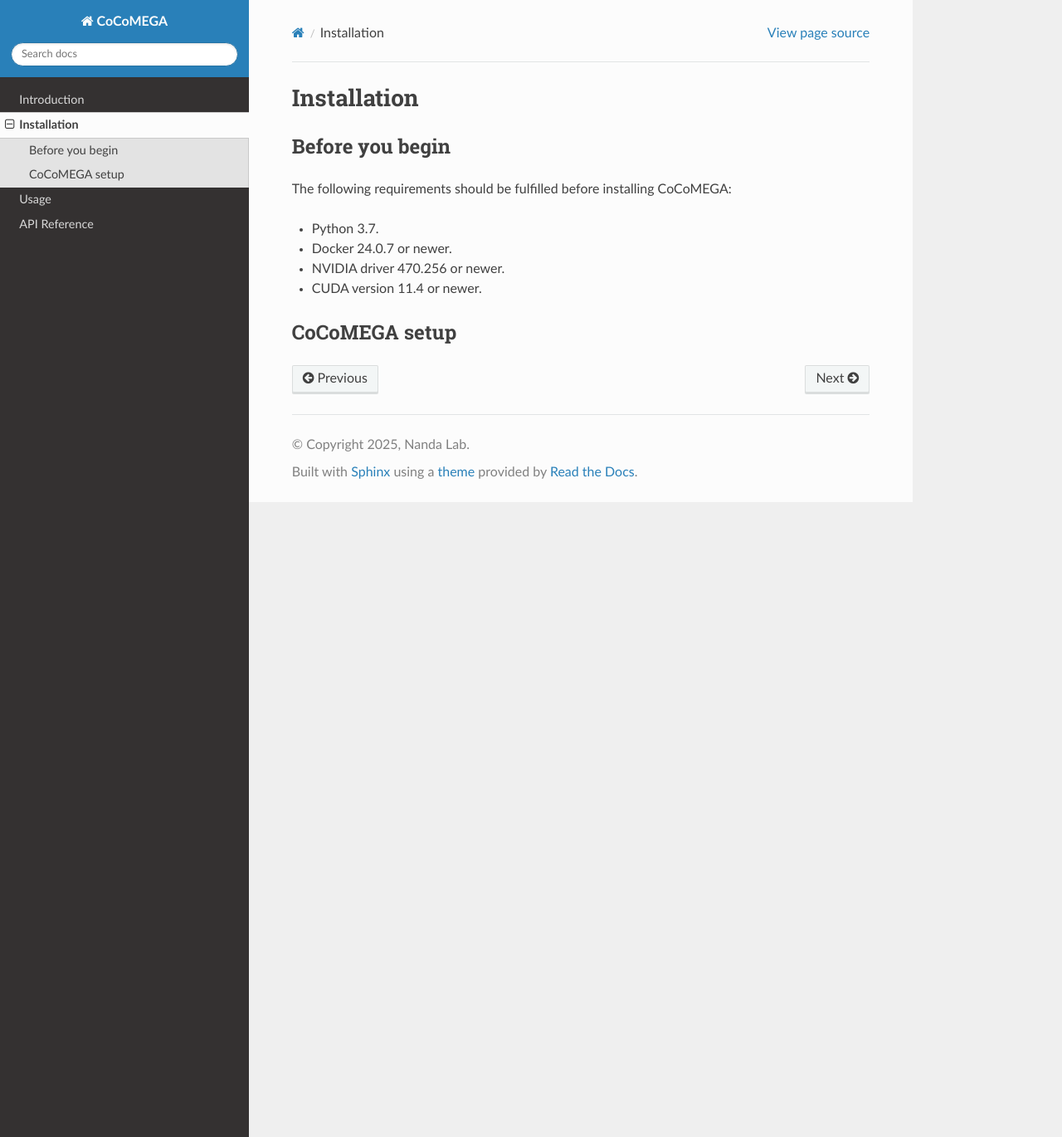
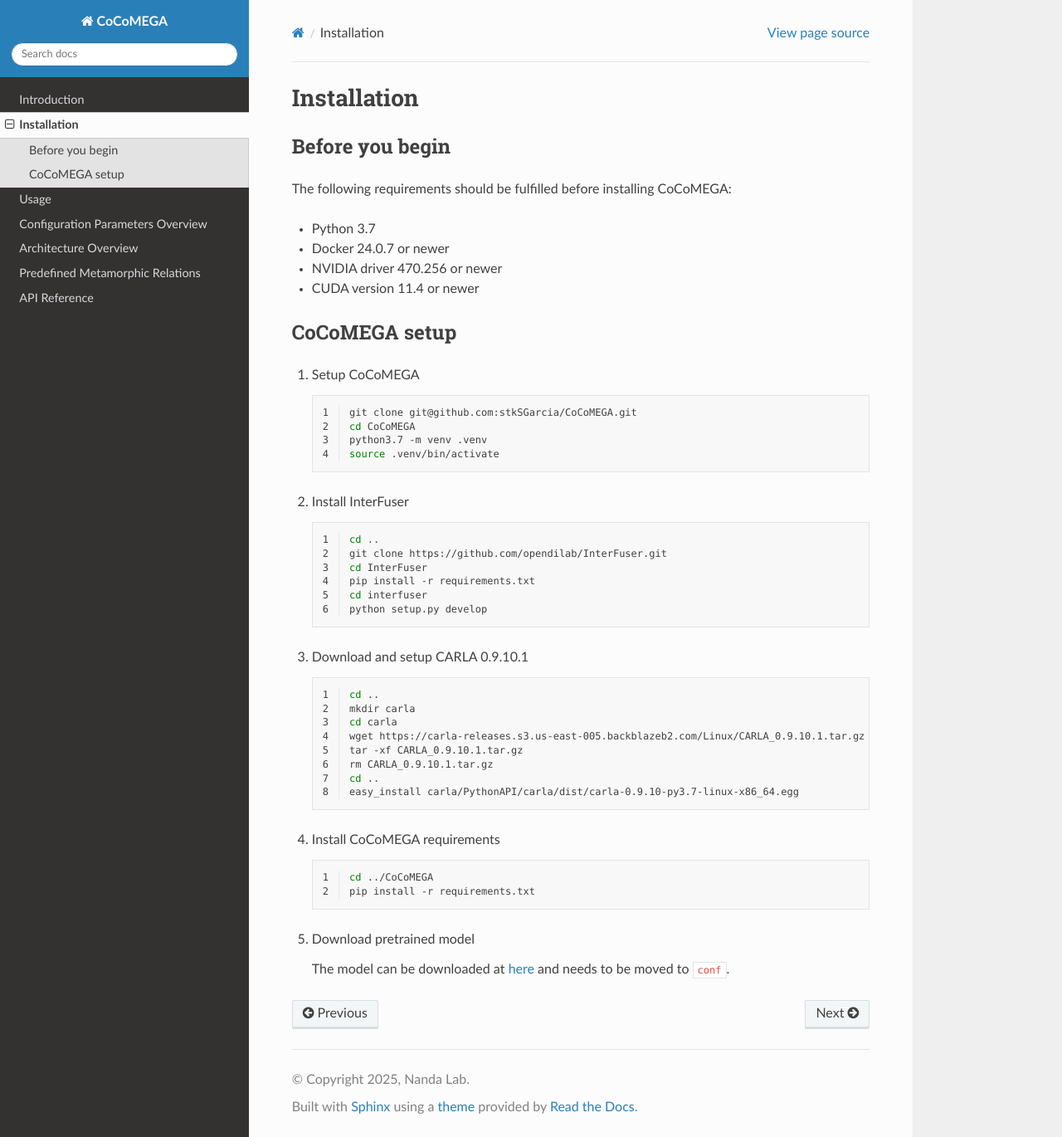
Before and after one commit to ainlamyae/CoCoMEGA, a Sphinx documentation site: the page built from docs/install.rst, in a window 1280 px wide and 1370 px high. Shown: the whole window at 83% size. Built offline with Sphinx 7.4.7 and the Read the Docs theme 3.1.0, drawn with Linux system fonts in a browser that asks for light colours.

```diff
--- a/docs/index.rst
+++ b/docs/index.rst
@@ -7,11 +7,14 @@ Welcome to CoCoMEGA's documentation!
 ====================================
 
 .. toctree::
-   :maxdepth: 4
+   :maxdepth: 3
 
    intro
    install
    usage
+   conf
+   arch
+   mrs
    api
 
 Indices and tables
--- a/docs/install.rst
+++ b/docs/install.rst
@@ -6,10 +6,58 @@ Before you begin
 
 The following requirements should be fulfilled before installing CoCoMEGA:
 
-- Python 3.7.
-- Docker 24.0.7 or newer.
-- NVIDIA driver 470.256 or newer.
-- CUDA version 11.4 or newer.
+- Python 3.7
+- Docker 24.0.7 or newer
+- NVIDIA driver 470.256 or newer
+- CUDA version 11.4 or newer
 
 CoCoMEGA setup
 --------------
+
+#. Setup CoCoMEGA
+
+   .. code-block:: shell
+      :linenos:
+
+      git clone git@github.com:stkSGarcia/CoCoMEGA.git
+      cd CoCoMEGA
+      python3.7 -m venv .venv
+      source .venv/bin/activate
+
+#. Install InterFuser
+
+   .. code-block:: shell
+      :linenos:
+
+      cd ..
+      git clone https://github.com/opendilab/InterFuser.git
+      cd InterFuser
+      pip install -r requirements.txt
+      cd interfuser
+      python setup.py develop
+
+#. Download and setup CARLA 0.9.10.1
+
+   .. code-block:: shell
+      :linenos:
+
+      cd ..
+      mkdir carla
+      cd carla
+      wget https://carla-releases.s3.us-east-005.backblazeb2.com/Linux/CARLA_0.9.10.1.tar.gz
+      tar -xf CARLA_0.9.10.1.tar.gz
+      rm CARLA_0.9.10.1.tar.gz
+      cd ..
+      easy_install carla/PythonAPI/carla/dist/carla-0.9.10-py3.7-linux-x86_64.egg
+
+#. Install CoCoMEGA requirements
+
+   .. code-block:: shell
+      :linenos:
+
+      cd ../CoCoMEGA
+      pip install -r requirements.txt
+
+#. Download pretrained model
+
+   The model can be downloaded at `here <http://43.159.60.142/s/p2CN>`_ and needs to be moved to ``conf``.
```
Also changed, not shown: docs/arch.rst (added, +129 -0 lines), docs/conf.rst (added, +173 -0 lines), docs/intro.rst (+8 -0 lines), docs/mrs.rst (added, +25 -0 lines), docs/usage.rst (+62 -0 lines).
